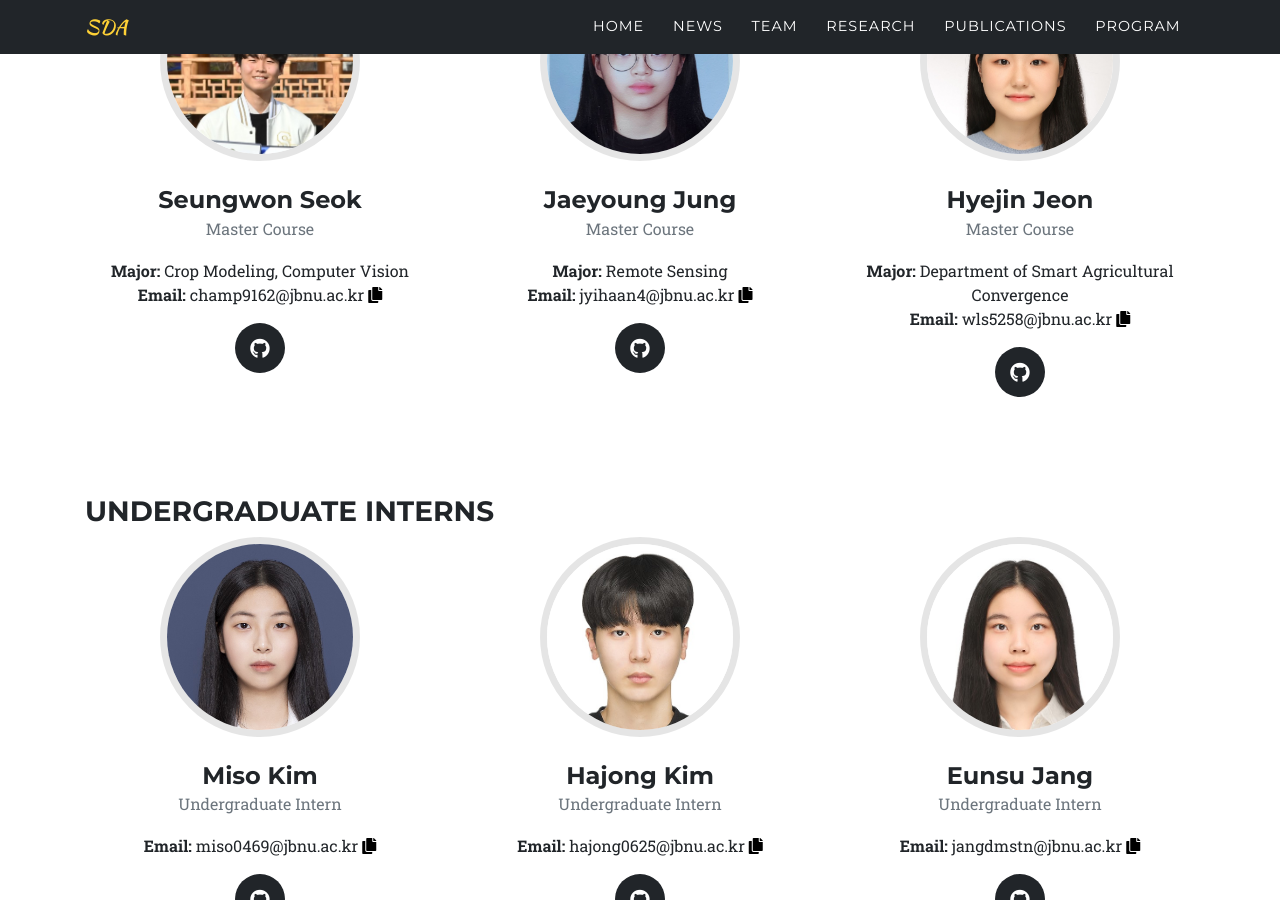
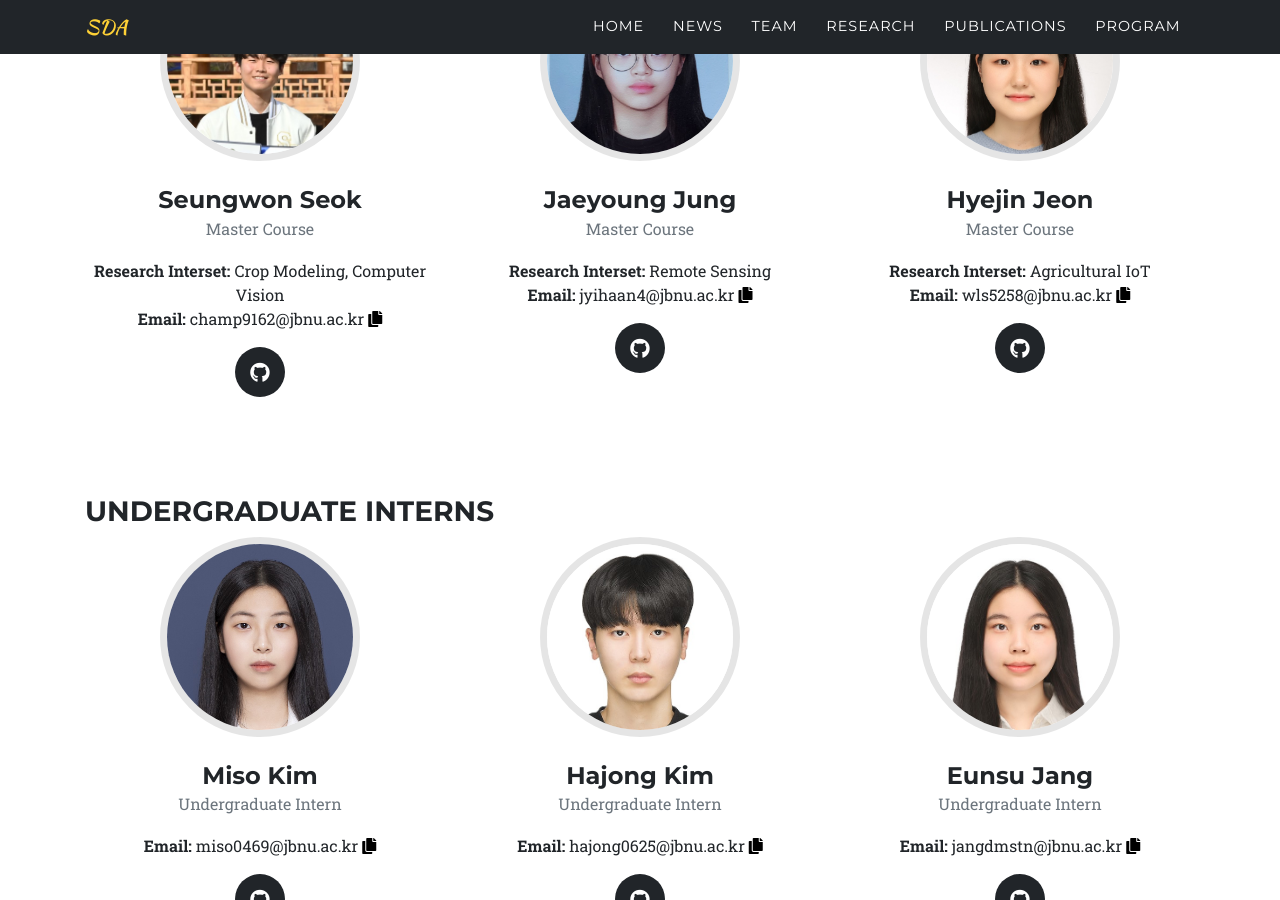
Before and after one commit to SmartDigitalAg/SmartDigitalAg.github.io, a Jekyll site: the page built from index.md, in a window 1280 px wide and 900 px high, scrolled down 2849 px. Built offline with Jekyll 4.4.1, drawn with Linux system fonts in a browser that asks for light colours; some web fonts are replaced; some of the changed text lies outside the part shown.

Commit message:
Major --> Research Interest로 수정

```diff
--- a/_data/sitetext.yml
+++ b/_data/sitetext.yml
@@ -180,7 +180,7 @@ en: &DEFAULT_EN
         info: Master Course
         email: wls5258@jbnu.ac.kr
         number_educ: 4
-        major: Department of Smart Agricultural Convergence
+        major: Agricultural IoT
         social:
           #          - url: #
           #            icon: fas fa-envelope
--- a/_includes/team.html
+++ b/_includes/team.html
@@ -44,7 +44,7 @@
 
                 {% if person.number_educ == 1 %}
                   <ul class="list-inline">
-                    <li><strong>Major:</strong> {{ person.major }}</li>
+                    <li><strong>Research Interset:</strong> {{ person.major }}</li>
                     <li><strong>Email:</strong> {{ person.email }}
                       <a class="icon_link" href="#" onclick="copyToClipboard('{{ person.email }}'); return false;">
                         <i class="fas fa-copy"></i>
@@ -54,7 +54,7 @@
                   </ul>
                 {% elsif person.number_educ == 4 %}
                   <ul class="list-inline">
-                    <li><strong>Major:</strong> {{ person.major }}</li>
+                    <li><strong>Research Interset:</strong> {{ person.major }}</li>
                     <li><strong>Email:</strong> {{ person.email }}
                       <a class="icon_link" href="#" onclick="copyToClipboard('{{ person.email }}'); return false;">
                         <i class="fas fa-copy"></i>
```
